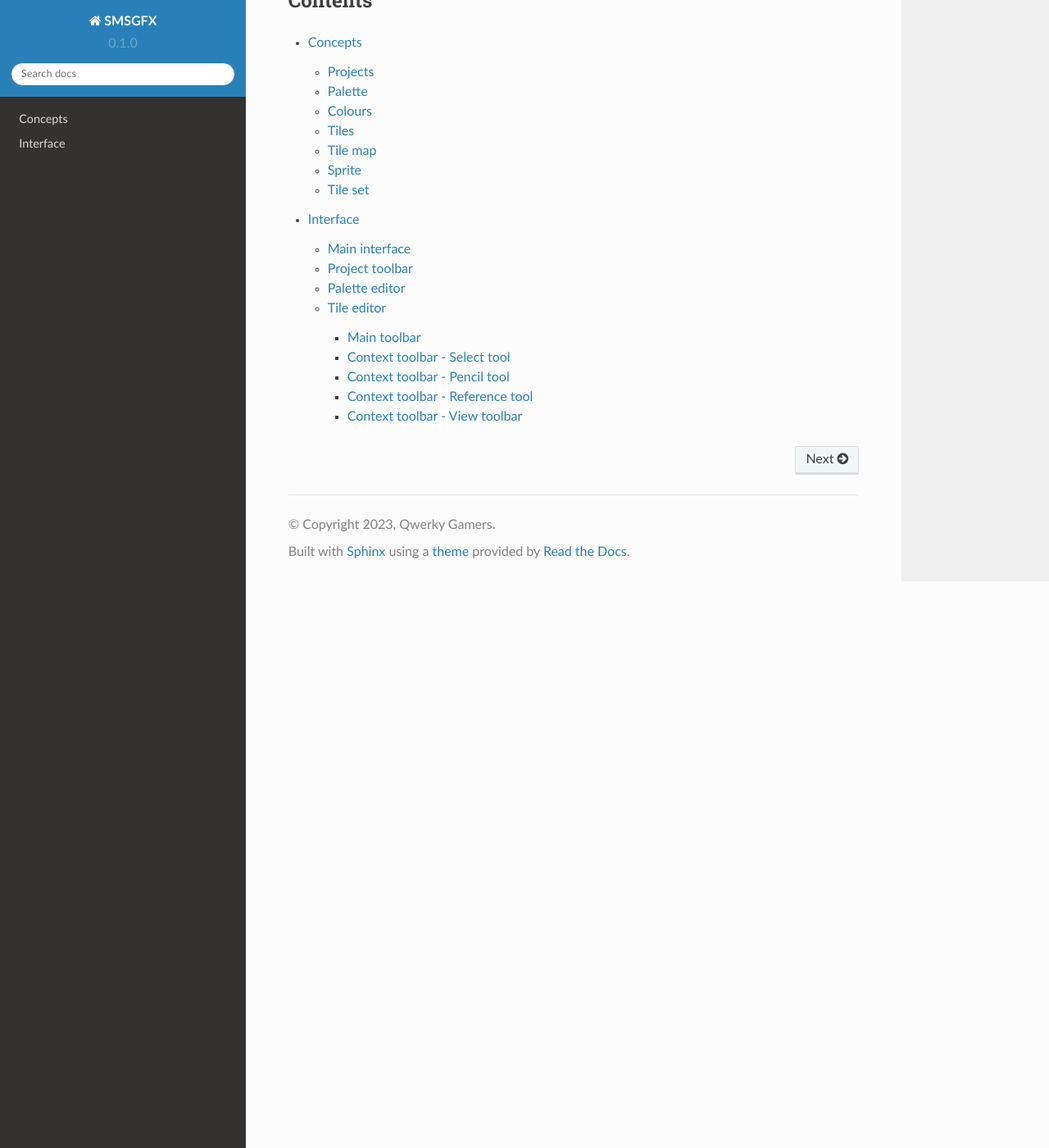
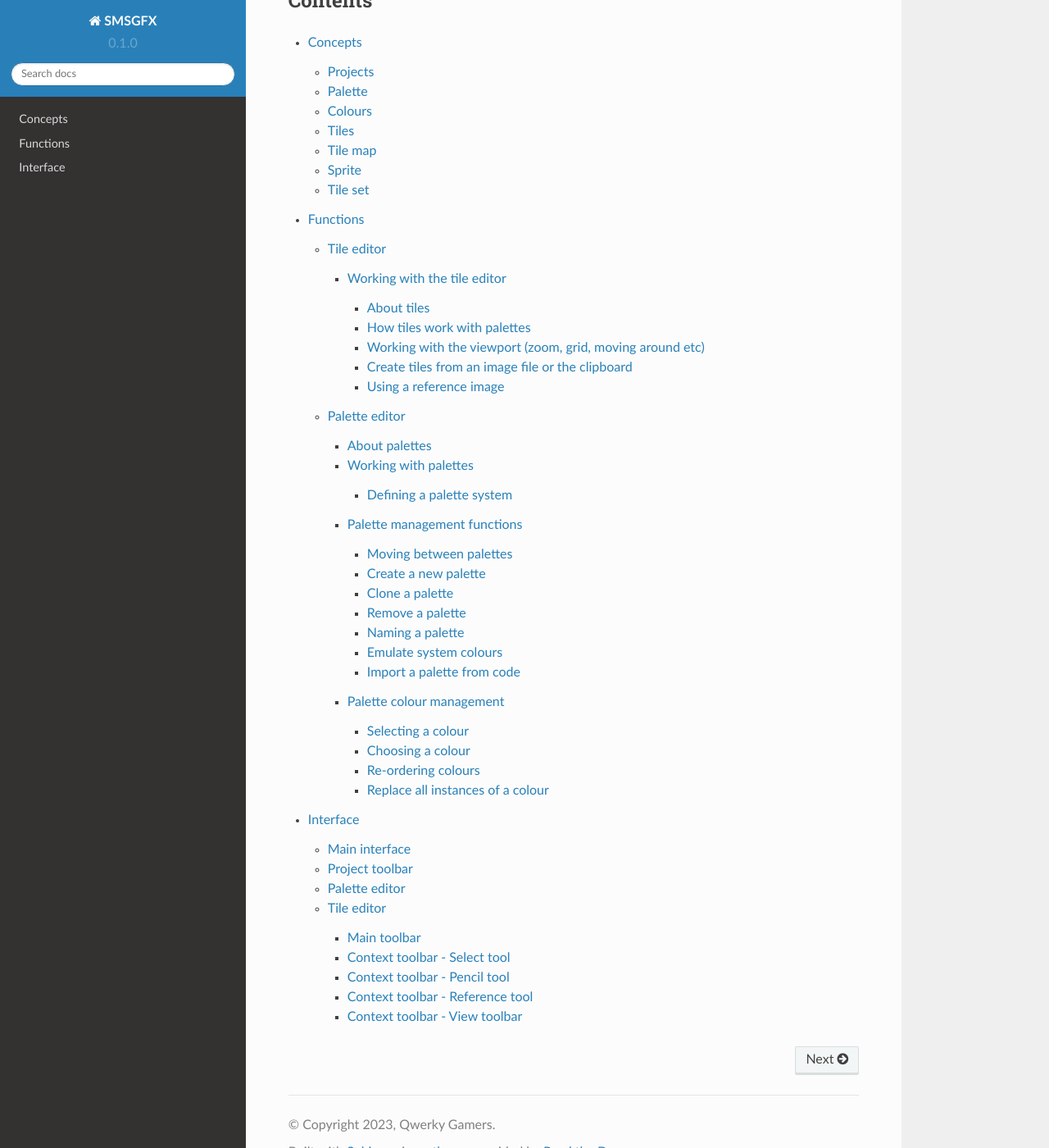
Before and after one commit to NicDoesCode/SMSGFX-docs, a Sphinx documentation site: the page built from docs/source/index.rst, in a window 1280 px wide and 1400 px high, scrolled down 2106 px. Shown: the whole window at 82% size. Built offline with Sphinx 7.4.7 and the Read the Docs theme 2.0.0, drawn with Linux system fonts in a browser that asks for light colours; some of the changed lines change nothing that is shown.

Commit message:
Add functions section.

```diff
--- /dev/null
+++ b/docs/source/functions-palette-editor.rst
@@ -0,0 +1,169 @@
+Palette editor
+==============
+
+About palettes
+--------------
+Palettes are a list of 16 individual colours that may be used to colour the pixels within a tile map.
+
+You define a colour value for each of the 16 colour slots within the palette.
+
+**Palette limitations**
+
+* The Sega Master System gives you a selection or 64 colours in total that you can use (6-bit colour).
+* The Sega Game Gear gives you a selection or 4096 colours in total that you can use (12-bit colour).
+
+
+Working with palettes
+---------------------
+The palette editor section of the window is where you work with palettes.
+
+In summary you can perform the following functions:
+
+* Define new palettes.
+* Clone existing palettes.
+* Import palettes from assembly code.
+* Remove palettes.
+* Choose colours in the palette.
+* Change the order of colours within the palette.
+* Replace colours on your image.
+
+These functions will be expanded on below.
+
+Defining a palette system
+~~~~~~~~~~~~~~~~~~~~~~~~~
+Because the Sega Master System and Game Gear define their palettes differently you will need to select the system that the palette is designed for.
+
+To change the system click on the icon for the desired system in the palette editor.
+
+Changing systems will affect how the palette is exported and also how the colours are displayed in the tile editor.
+
+
+Palette management functions
+----------------------------
+
+Moving between palettes
+~~~~~~~~~~~~~~~~~~~~~~~
+You can define more than one palette in your project, and at times you would probably want to swap between these different palettes.
+
+To move between palettes click the drop down arror next to the palette's name at the top of the palette editor, and then select the palette that you would like to work with.
+
+Keyboard shortcut: ``Ctrl`` and ``Up`` or ``Down`` arrow.
+
+Create a new palette
+~~~~~~~~~~~~~~~~~~~~
+To create a new palette click on the "Create a new palette" button on the palette toolbar.
+
+A new palette will be added to your project with a generic selection of colours.
+
+Keyboard shortcut: ``Ctrl`` + ``Alt`` + ``P``.
+
+Clone a palette
+~~~~~~~~~~~~~~~
+If you are creating a multi-platform game then you may want to clone a palette. For example, you may create a palette that targets the Master System and then create a Game Gear version.
+
+To clone a palette, in the palette editor click the "Clone" button.
+
+Remove a palette
+~~~~~~~~~~~~~~~~
+To remove a palette, in the palette editor click the "Remove button" button.
+If you accidentally remove a palette, the action can be undone by clicking the "Undo" button.
+
+Naming a palette
+~~~~~~~~~~~~~~~~
+You can assign a friendly name to your palette, this doesn't affect the palette itself, but will cause SMSGFX to automatically generate a code comment with the palette name when you export your project as code.
+
+To name your palette, in the palette editor, click into the textbox above the palette, and type a new name.
+Changes are automatically saved.
+
+Emulate system colours
+~~~~~~~~~~~~~~~~~~~~~~
+Enabling this function will show your palette colours and render your tile set colours to look similar to how they would look on the target system.
+
+For the Master System this may have a profound impact on how your image looks, however it will give you an accurate preview of the final image.
+For the Game Gear this may not make a large difference to your image because of the expanded colour palette that the Game Gear is capable of rendering.
+
+Import a palette from code
+~~~~~~~~~~~~~~~~~~~~~~~~~~
+SMSGFX has the ability to turn WLA-DX compatible code snippets into palettes (and tiles) for use in your project.
+
+**To import a palette:**
+
+* Copy the palette definition lines from your source files into the clipboard, the lines will look similar to the following:
+
+.. code-block:: asm
+
+    .dw $fdb $a00 $0a0 $0f0 $500 $f00 $005 $ff0 $00a $00f $055 $0ff $050 $f0f $555 $fdb
+
+*NOTE: You can include comments in your pasted code, SMSGFX will ignore these.*
+
+* Click the "**Import a palette form your assembly code**" toolbar button.
+* Choose the target system from the "Select the system" box (selecting the wrong system will have odd results).
+* Paste the assembly code into the box provided.
+* Click the "Import palette" button.
+
+
+Palette colour management
+-------------------------
+
+Selecting a colour
+~~~~~~~~~~~~~~~~~~
+You can select a colour by clicking on it's respective icon within the palette editor.
+The selected colour will have a dark box drawn around it.
+
+Choosing a colour
+~~~~~~~~~~~~~~~~~
+There are two ways that you can choose a colour:
+
+* Using the colour picker dialogue.
+* Using the colour selector below the palette editor.
+
+**Using the colour picker dialogue**
+
+The colour picker dialogue gives you the most options when choosing a colour, to bring up the colour picker dialogue, with a palette colour index already selected, click it again and the colour picker dialogue will appear.
+
+* Individual red, green and blue values can be adjusted using the sliders or entering their numeric values.
+* The "Select colour" button will display the system's native colour picker for you to use.
+* The "Hex" box allows you to choose a colour using a hex value.
+
+The preview area displays two previews:
+* Selected: the absolute value of the colour as selected.
+* Native: an approximation of how the colour will appear natively on the selected system.
+
+When you're done click the "Save changes" button.
+
+**Using the colour selector**
+
+The colour selector gives you a convenient inline colour editing ability without needing to display a distracting dialogue.
+
+* Individual red, green and blue values can be adjusted using the sliders or entering their numeric values.
+* The "Hex" box allows you to choose a colour using a hex value.
+* Clicking the colour preview box will display the system's native colour picker for you to use.
+* The "SMS colours" tab will display the entire colour palette from the Sega Master System, click on a colour to use that colour.
+
+Re-ordering colours
+~~~~~~~~~~~~~~~~~~~
+It is possible that you may want to shift the colour from one index to another. For example, you may want to swap colour #3 with colour #4.
+
+SMSGFX profides a colour swap function that can swap the values of a particular colour index, it will also update your tile set, updating all colour references to match the new colour index.
+
+To swap colour positions:
+
+* In the palette editor click on a colour using the secondard button (or right button).
+* Under the "Swap position with colour" heading, choose the colour that you want to swap with.
+* Click the "Swap" button.
+
+The colour positions are now swapped and references to each colour are also updated in your tile map.
+
+Replace all instances of a colour
+~~~~~~~~~~~~~~~~~~~~~~~~~~~~~~~~~
+You may wish to change all instances of one colour to anothe colour, for example, you may want to change all references to colour #15 to colour #1.
+
+Performing this function does not affect your palette, it modifies the tile set.
+
+To set all instances of one colour to another:
+
+* In the palette editor click on a colour using the secondard button (or right button).
+* Under the "Set all instances to colour" heading, choose the colour that you want to set to.
+* Click the "Set" button.
+
+All instances of that colour will now be replaced with the selected colour.
--- /dev/null
+++ b/docs/source/functions-tile-editor.rst
@@ -0,0 +1,235 @@
+Tile editor
+===========
+
+Working with the tile editor
+----------------------------
+The tile editor is where you create and manage the tile library that's used in your game.
+
+About tiles
+~~~~~~~~~~~
+Tiles are the fundamental building blocks for graphics on the Sega Master System and Game Gear. A tile is an 8x8 block of pixels.
+
+How tiles work with palettes
+~~~~~~~~~~~~~~~~~~~~~~~~~~~~
+Rather than store a specific colour, each pixel within a tile instead stores a reference to a specific palette slot number.
+
+In essence you're painting by numbers, you can change what those numbers mean, without needing to change your tile.
+
+For example; if you choose pallette colour #4 for a  particular pixel, and in the current palette colour #4 is red, if you were to swap palettes, and now colour #4 in the new palette referrs to green, now that same pixel will render as green instead of red.
+
+Working with the viewport (zoom, grid, moving around etc)
+~~~~~~~~~~~~~~~~~~~~~~~~~~~~~~~~~~~~~~~~~~~~~~~~~~~~~~~~~
+The viewport area contains a graphical preview of the tiles within your tile set and is the area where you can modify the tiles.
+
+**Zoom**
+
+Use the zoom function to change the scale of display for your tiles. The higher the scale, the easier it is to draw onto tiles. The lower the scale, the better it is to evaluate your work as a whole.
+
+**Grid**
+
+There are two types of grid; the 'pixel grid' and the 'tile grid'.
+
+When the pixel grid is activated, a box is drawn around each pixel of the tiles in your tile set.
+
+When the tile gris is activated, a box is drawn around each tile (8x8 pixel block) in your tile set.
+
+**Moving the viewport**
+
+Its likely that the zoom level that you're working with will result in parts of your tile set being displayed outside the screen.
+
+You can navigate around your graphic by:
+
+* Using the scrollbars in the viewport.
+* Using the mouse wheel.
+* By clicking and dragging with the middle mouse button.
+
+**Tile width**
+
+The tile width refers to the maximum amount of tiles that are shown per line in the viewport.
+
+The default value is 8, which means that 8 tiles will be shown per line, and any additional tiles will be rendered underneath.
+
+Changing the tile width changes the viewport display only, your actual tile set is not modified.
+
+**Creating tiles**
+
+Now that you are familular with the concept of tiles, palettes and the viewport, you're probably interested in creating some tiles and graphics.
+
+By default, a new project is automatically created with 8 x 8 (64 in total) tiles.
+
+**Add a new tile to your tile set**
+
+You can create a new tile in your tile-set by clicking the 'Add new tile' button on the tile editor toolbar.
+
+The new tile is added at the end of the tile set.
+
+**Insert a tile in the tile set**
+
+If you would like to insert a tile at a specific point in the tile set, you can do the following:
+
+* Right click the on the tile viewport and choose the "Insert tile before/after" option.
+* Select a tile using the tile select tool and then click the "Insert tile before/after" context toolbar button.
+
+**Delete a tile from a tile set**
+
+You can delete a tile in the tile set by:
+
+* Right click the tile in the tile viewport and choose the "Delete tile" option.
+* Select a tile using the tile select tool and then click the "Delete tile" context toolbar button.
+* Select a tile using the tile select tool and then press the "Delete" key on your keyboard.
+
+**Clone a tile in a tile set**
+
+Create an identical copy of a tile by:
+
+* Right click the tile in the tile viewport and select the "Clone" tile option.
+* Select the tile using the tile select tool and choose the "Clone tile" context toolbar option.
+
+**Cut, copy and paste tiles**
+
+You can copy tiles into the clipboard and then paste them from the clipboard. You can paste a tile into the same window or another window.
+
+To cut or copy a tile:
+
+* Select a tile using the tile select tool and then click the "Cut" or "Copy" button on the context toolbar.
+
+To paste a tile:
+
+* Select the insertion point using the tile select tool, and then click the "Paste" context toolbar option.
+* Select the insertion point using the tile select tool, and then press `Ctrl` + `V` on the keyboard.
+
+**Mirror of flip a tile**
+
+Tiles can be flipped horizontally or vertically, useful for when you need to create a mirrored direction for a sprite tile, etc.
+
+To mirror or flip a tile:
+
+* Select a tile using the tile select tool and then click the "Mirror" or "Flip" button on the context toolbar.
+* Right click the tile in the tile viewport and select the "Mirror" or "Flip" tile option.
+
+**Move the tile within the tile set**
+
+You can change the position of a tile within the tileset, moving it left, right, or to the line above or below.
+
+How to move a tile:
+
+* Select a tile using the tile select tool and then click the "Move left" or "Move right" button on the context toolbar.
+* Select a tile using the tile select tool and hold down the `Ctrl` key on the keyboard and press the arrow keys to move the tile.
+
+
+**Drawing onto tiles (pencil and fill tools)**
+
+We support rudimentary drawing and editing functions with the "Pencil" and "Fill" tools.
+
+To draw onto tiles:
+
+#. Select the "Pencil" tool from the toolbar.
+#. Optionally select a brush size from the context toolbar.
+#. Optionally select a colour from the palette toolbox.
+#. Click onto the tile set image in the viewport and those pixels will change to the colour index that is selected in the palette toolbox.
+
+The keyboard shortcut key is `P`.
+
+To fill an area with a colour:
+
+#. Select the "Fill" tool from the toolbar.
+#. Optionally select a colour from the palette toolbox.
+#. Click onto the tile set image in the viewport and those pixels as well as any adjacent pixels of the same colour index will change to the colour index that is selected in the palette toolbox.
+
+The keyboard shortcut key is `F` or `B`.
+
+**Choosing colours (eyedropper tool)**
+
+The eyedropper tool is useful if you would like to select the palette colour index that is associated with a specific pixel in the tile editor.
+
+Simple select the "eyedropper" tool from the toolbar and then click with the primary mouse button onto the pixel that you could like to obtain the colour from.
+
+The keyboard shortcut key is `I`.
+
+**Import tiles from assembly code**
+
+SMSGFX has the ability to turn WLA-DX compatible code snippets into tiles (and palettes) for use in your project.
+
+To import tiles:
+
+* Copy the tile definition lines from your source files into the clipboard, the lines will look similar to the following:
+
+.. code-block:: asm
+
+    .db $00 $00 $00 $00 $00 $00 ...
+    .db $00 $00 $00 $00 $00 $00 ...
+    .db $00 $00 $00 $00 $00 $00 ...
+    .db $00 $00 $00 $00 $00 $00 ...
+
+*NOTE: You can include comments in your pasted code, SMSGFX will ignore these.*
+
+* Click the "**Import tiles form your code**" toolbar button.
+* Paste the code into the box provided.
+* If you would like to completely replace all the tiles in your project with the ones here, then choose the "*Replace existing tiles in project with these*" option, if this is un-checked then the tiles will be appended to the end of your project.
+* Click the "Import tiles" button.
+
+
+Create tiles from an image file or the clipboard
+~~~~~~~~~~~~~~~~~~~~~~~~~~~~~~~~~~~~~~~~~~~~~~~~
+You can convert an image file on your disk or in your clipboard into a tile map, this function is explained here:
+
+(TODO: Link to import image function documentation)
+
+
+Using a reference image
+~~~~~~~~~~~~~~~~~~~~~~~
+A reference image can be placed into the background of the tile editor to assist with the creation of your tile map.
+
+The image can be resized, and you can choose whether to overlay the image over your current image (make it transparent) or you can draw the image in the place of another colour index.
+
+**To set a reference image:**
+
+* Select the "Reference image" toolbar button.
+* Click the "Select a new reference image" context toolbar button.
+* Choose your image using the file picker.
+* When you confirm the file picker, the image will appear centred in the middle of the tile editor.
+
+**To move and resize the reference image using the context toolbar:**
+
+* Select the "Reference image" toolbar button.
+* On the context toolbar modify the "X", "Y", "W" and "H" values.
+* You can maintain or ignore aspect ratio by clicking the "Maintain aspect" button on the context toolbar.
+
+**To move the reference image using the mouse:**
+
+* Select the "Reference image" toolbar button.
+* To move the image, position the mouse inside the reference image in the tile editor viewport, the mouse cursor will change to a move icon.
+* Click and drag using the primary button.
+
+**To resize the reference image using the mouse:**
+
+* Select the "Reference image" toolbar button.
+* To move the image, position the mouse inside the desired edge of the reference image in the tile editor viewport, the mouse cursor will change to a resize icon.
+* Click and drag using the primary button.
+* If you would like to maintain the aspect ratio, hold the `Ctrl` key.
+
+**To remove a reference image:**
+
+* Select the "Reference image" toolbar button.
+* Click on the "Remove the reference image" button on the context toolbar.
+
+**To revert the reference image to it's original dimensions:**
+
+* Select the "Reference image" toolbar button.
+* Click on the "Revert proportions" button on the context toolbar.
+
+**To change how a reference image is displayed:**
+
+*Draw the reference image over the top of a specific colour on your palette:*
+
+* Select the "Reference image" toolbar button.
+* At the end of the context toolbar, select "Draw over colour #X" from the drop down menu.
+
+Now that specific colour will be replaced by the reference image.
+
+*Overlay the reference image over your entire image:*
+
+* Select the "Reference image" toolbar button.
+* At the end of the context toolbar, select "Overlay above image" from the drop down menu.
+
+Now the reference image will be drawn on-top of your tile set.
--- /dev/null
+++ b/docs/source/functions.rst
@@ -0,0 +1,9 @@
+Functions
+=========
+
+The various main functions of the SMSGFX editor are explained in this section.
+
+.. toctree::
+
+   functions-tile-editor
+   functions-palette-editor
--- a/docs/source/index.rst
+++ b/docs/source/index.rst
@@ -114,4 +114,5 @@ Contents
 .. toctree::
 
    concepts
+   functions
    interface
```
